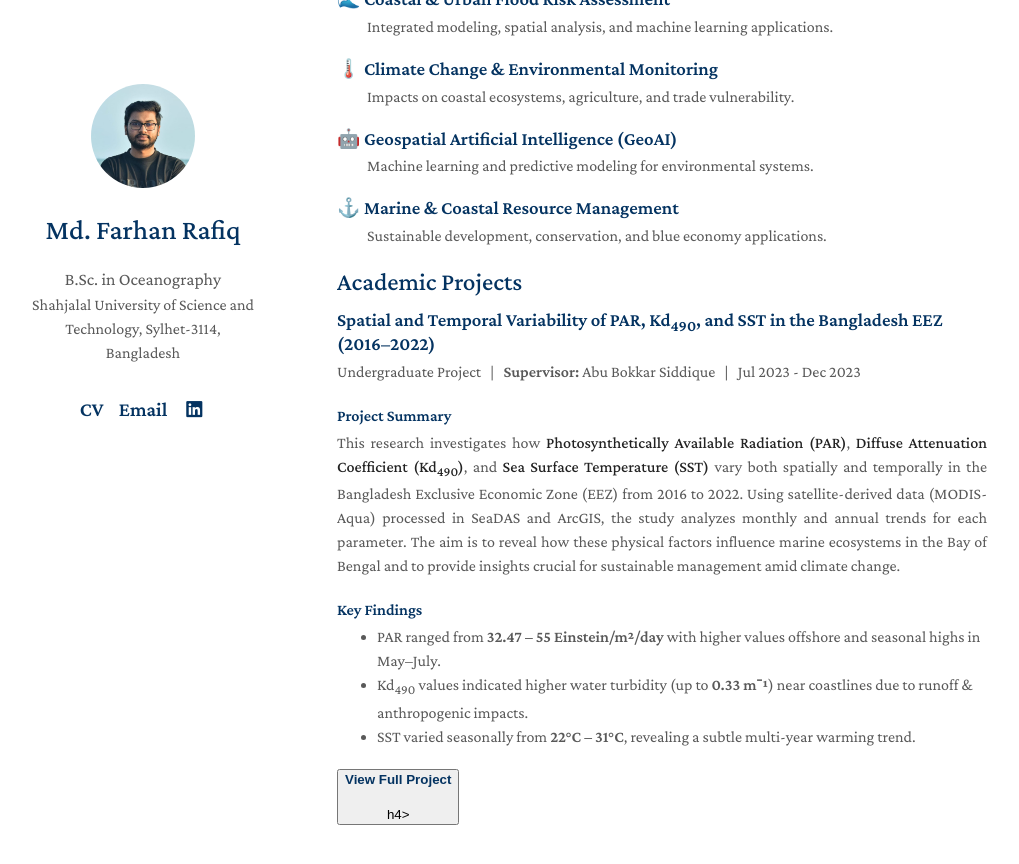
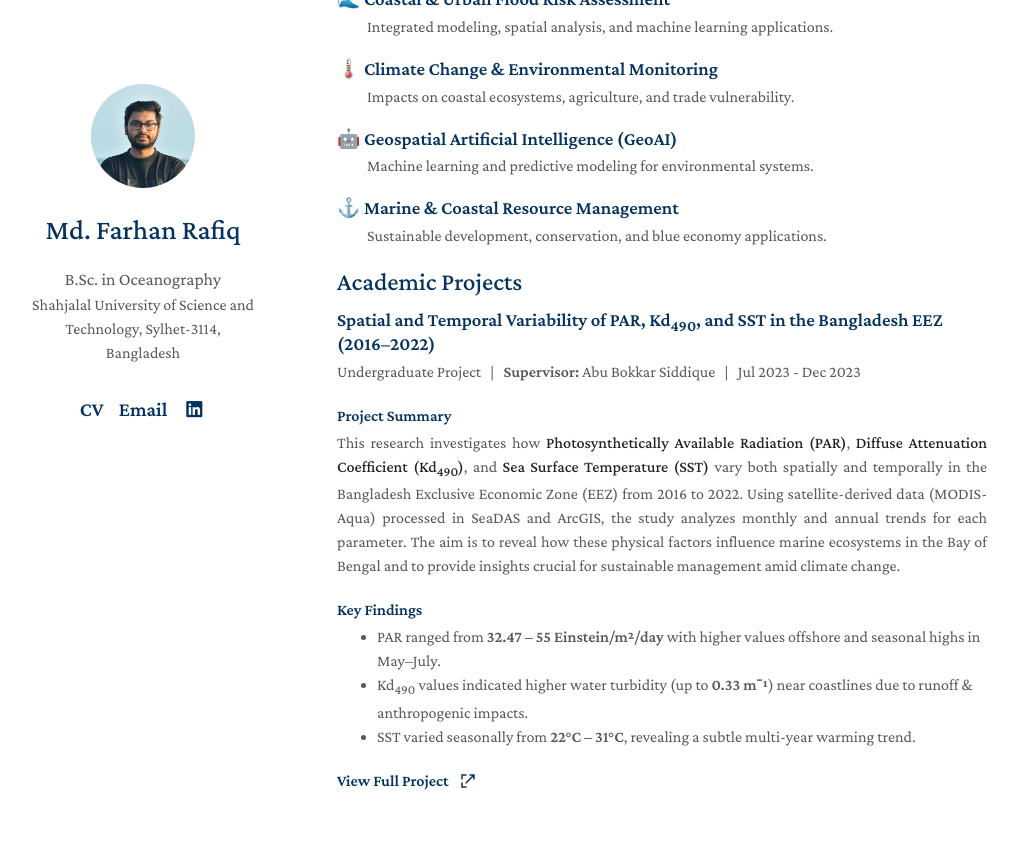
Before and after one commit to farhan-rafiq/farhan-rafiq.github.io, a Jekyll site: the page built from index.md, in a window 1280 px wide and 900 px high, scrolled down 557 px. Shown: the top 864 px of the window, without its empty margins (133-1152 px from the left). Built offline with Jekyll 4.4.1, drawn with Linux system fonts in a browser that asks for light colours; a style sheet for code colours, icons or effects is not loaded.

Commit message:
Update index.md

```diff
--- a/index.md
+++ b/index.md
@@ -66,6 +66,16 @@ layout: homepage
             <li>SST varied seasonally from <b>22°C – 31°C</b>, revealing a subtle multi-year warming trend.</li>
           </ul>
 
-<a href="./pdfjs/web/viewer.html?file=../../projects/undergrad_project.pdf" target="_blank" style="text-decoration:none;">
-  <button><h4>View Full Project</h4>h4></button>
-</a>
+<h4 style="margin-bottom: .2em;">
+  <a href="./pdfjs/web/viewer.html?file=../../projects/undergrad_project.pdf"
+     target="_blank"
+     style="text-decoration: none; color: inherit; display: inline-flex; align-items: center; gap: 6px;">
+    View Full Project
+    <svg xmlns="http://www.w3.org/2000/svg"
+         width="18" height="18" fill="currentColor"
+         viewBox="0 0 24 24" style="margin-left: 4px;">
+      <path d="M14 3h7v7h-2V6.41l-9.29 9.3-1.42-1.42 9.3-9.29H14V3z"/>
+      <path d="M5 5h5V3H3v7h2V5zm0 14v-5H3v7h7v-2H5z"/>
+    </svg>
+  </a>
+</h4>
```
